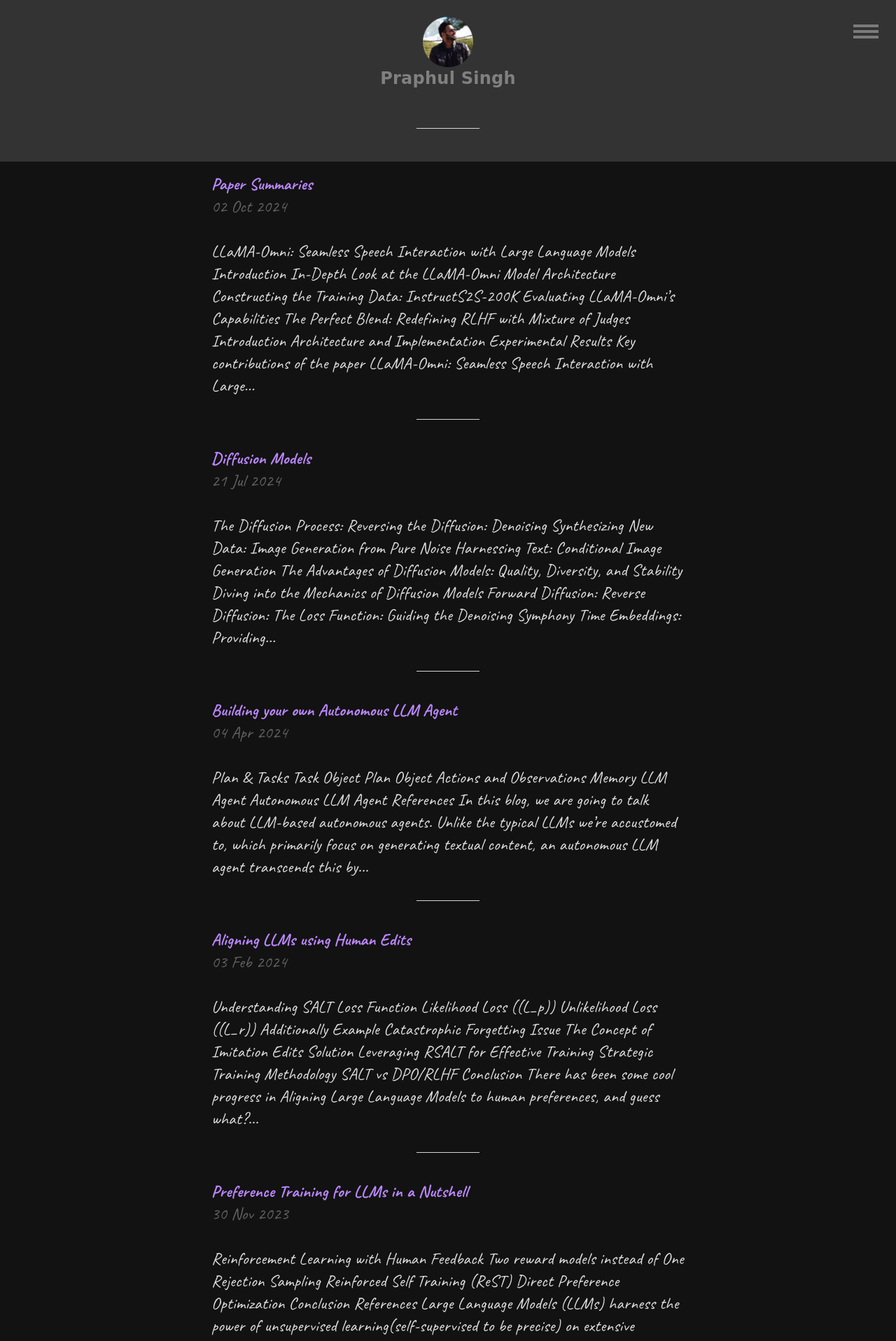
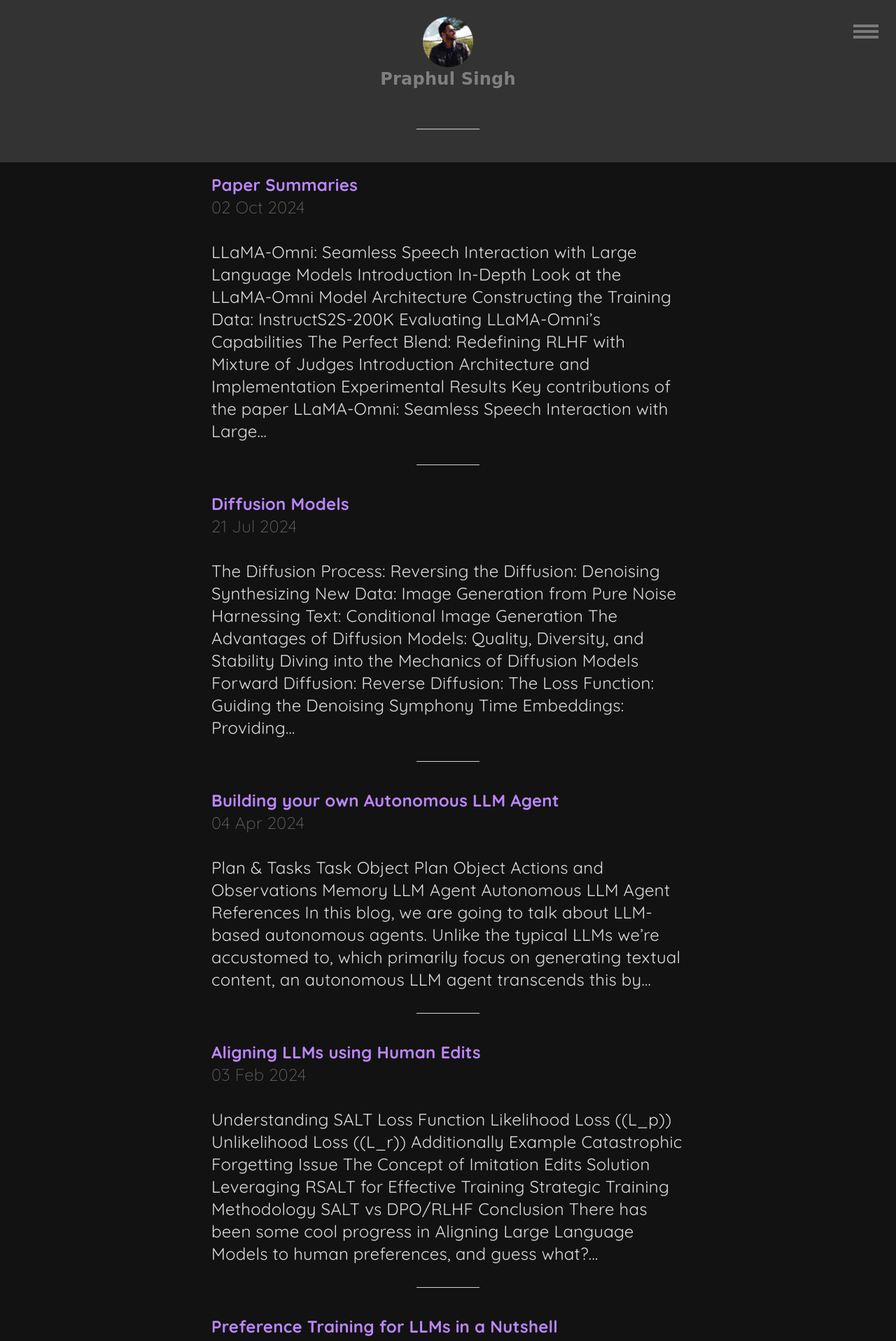
Before and after one commit to spraphul/blog, a Jekyll site: the page built from index.html, in a window 1280 px wide. Shown: the top 1917 px of the page at 70% size. Built offline with Jekyll 4.4.1, drawn with Linux system fonts in a browser that asks for light colours; some web fonts are replaced; the list of posts is cut into pages by our own code.

Commit message:
Update custom.scss

```diff
--- a/_sass/custom.scss
+++ b/_sass/custom.scss
@@ -2,25 +2,28 @@
 
 @import url('https://fonts.googleapis.com/css2?family=Caveat:wght@400..700&family=Shantell+Sans:ital,wght@0,300..800;1,300..800&display=swap');
 @import url('https://fonts.googleapis.com/css2?family=Comic+Neue:ital,wght@0,300;0,400;0,700;1,300;1,400;1,700&display=swap');
+@import url('https://fonts.googleapis.com/css2?family=Comic+Neue:ital,wght@0,300;0,400;0,700;1,300;1,400;1,700&family=Quicksand:wght@300..700&display=swap');
+@import url('https://fonts.googleapis.com/css2?family=Comic+Neue:ital,wght@0,300;0,400;0,700;1,300;1,400;1,700&family=Fira+Code:wght@300..700&family=Quicksand:wght@300..700&display=swap');
+
 
 body {
   background-color: #121212;
   color: #ffffff;
-  font-family: "Caveat", cursive;
+  font-family: "Quicksand", sans-serif;
   font-size: 24px;
 }
 
 a {
   color: #bb86fc;
 
-  font-family: "Caveat", cursive;
+  font-family: "Quicksand", sans-serif;
   font-size: 24px;
 }
 
 .navbar {
   background-color: #333333;
 
-  font-family: "Caveat", cursive;
+  font-family: "Quicksand", sans-serif;
   font-size: 24px;
 }
 
@@ -29,7 +32,7 @@ section, article, div {
   background-color: inherit;
   color: inherit;
 
-  font-family: "Caveat", cursive;
+  font-family: "Quicksand", sans-serif;
   font-size: 24px;
 }
 
@@ -38,20 +41,20 @@ header, footer, nav {
   background-color: #333333;
   color: #ffffff;
 
-  font-family: "Caveat", cursive;
+  font-family: "Quicksand", sans-serif;
   font-size: 36px;
 }
 
 h1, h2, h3, h4, h5, h6 {
   color: #ffffff;
 
-  font-family: "Caveat", cursive;
+  font-family: "Quicksand", sans-serif;
   font-size: 24px;
 }
 
 p, li {
   color: #dcdcdc;
-  font-family: "Caveat", cursive;
+  font-family: "Quicksand", sans-serif;
   font-size: 24px;
 }
 
@@ -59,7 +62,7 @@ p, li {
 pre, code {
   background-color: #1e1e1e;
   color: #dcdcdc;
-  font-family: "Comic Neue", cursive;
+  font-family: "Fira Code", monospace;
   font-size: 12px;
 }
 
@@ -68,7 +71,7 @@ input, textarea, select, button {
   background-color: #333333;
   color: #ffffff;
   border: 1px solid #555555;
-  font-family: "Caveat", cursive;
+  font-family: "Quicksand", sans-serif;
   font-size: 24px;
 }
 
@@ -77,14 +80,14 @@ table {
   background-color: #222222;
   color: #dcdcdc;
   border-collapse: collapse;
-  font-family: "Caveat", cursive;
+  font-family: "Quicksand", sans-serif;
   font-size: 24px;
 }
 
 th, td {
   border: 1px solid #444444;
   padding: 8px;
-  ffont-family: "Caveat", cursive;
+  ffont-family: "Quicksand", sans-serif;
   font-size: 24px;
 }
 
@@ -95,7 +98,7 @@ blockquote {
   color: #dcdcdc;
   padding: 10px 20px;
   margin: 10px 0;
-  font-family: "Caveat", cursive;
+  font-family: "Quicksand", sans-serif;
   font-size: 24px;
 }
 
```
